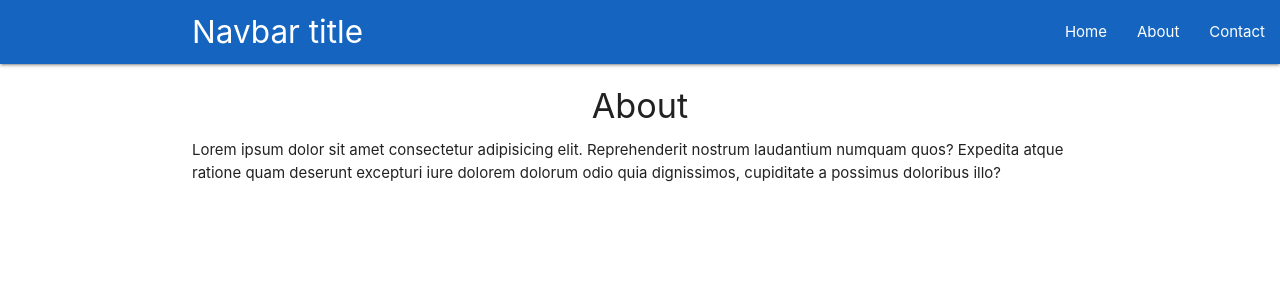
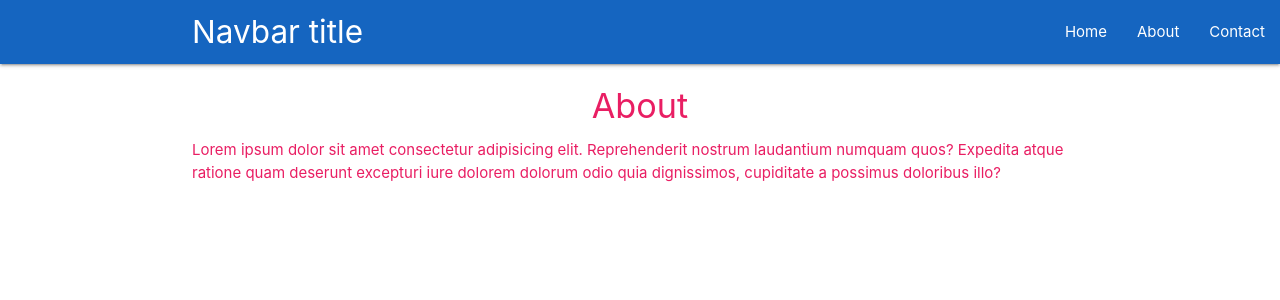
Before and after one commit to LucasBKing/react_basics, a React (Create React App) app: page /about in a window 1280 px wide. Shown: the top 300 px of the page. Built offline with nearby package versions, Linux system fonts and the light colour scheme.

Commit message:
wrapped component

```diff
--- a/src/components/About.js
+++ b/src/components/About.js
@@ -1,4 +1,5 @@
 import React from 'react';
+import Rainbow from '../hoc/Rainbow';
 
 const About = () => {
     return(
@@ -9,4 +10,4 @@
     )
 }
 
-export default About;
+export default Rainbow(About);
--- /dev/null
+++ b/src/hoc/Rainbow.js
@@ -0,0 +1,18 @@
+import React from 'react';
+
+const Rainbow = (WrappedComponent) => {
+    const colours = ['red', 'pink', 'orange', 'blue', 'green', 'yellow'];
+    const randomColour = colours[Math.floor( Math.random() * 5)];
+    const className = randomColour + '-text';
+
+    return(props) => {
+        return(
+            <div className={className}>
+                <WrappedComponent {...props}/>
+            </div>
+        );
+    };
+
+}
+
+export default Rainbow;
```
